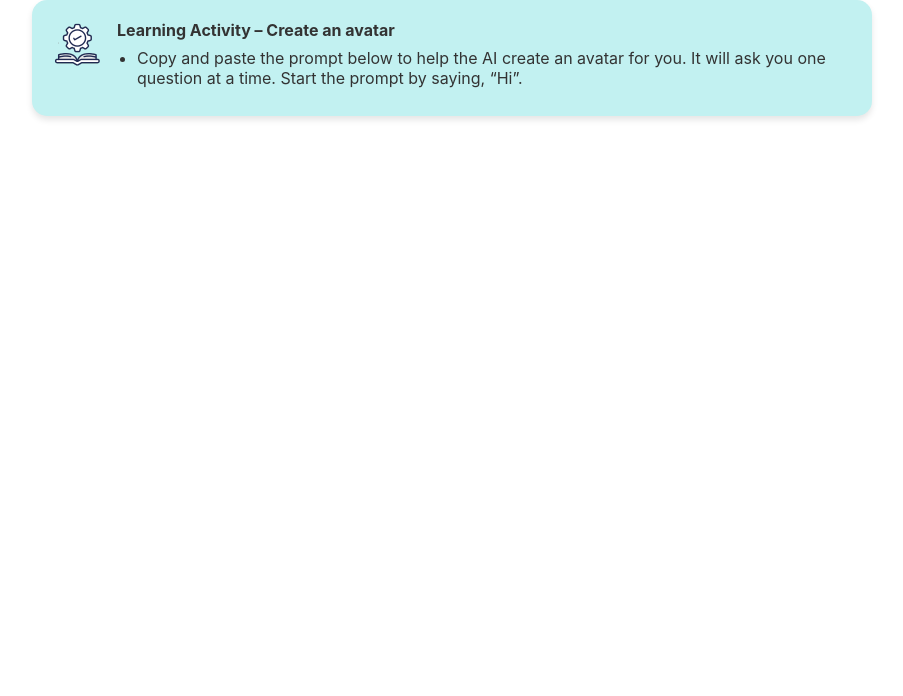
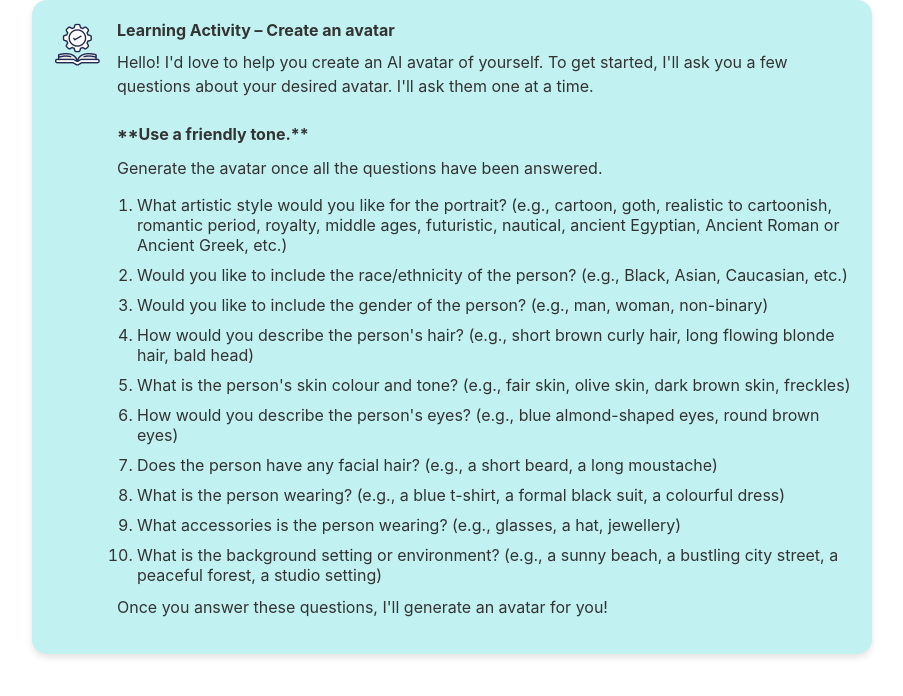
Before and after one commit to kathrynmcgilvrayeles/Create-an-avatar, a plain HTML site: page index.html in a window 1280 px wide. Shown: the whole page, without its empty margins (188-1091 px from the left). Drawn offline with Linux system fonts and the light colour scheme.

Commit message:
Update index.html

```diff
--- a/index.html
+++ b/index.html
@@ -19,8 +19,8 @@
       border-radius: 15px;
       padding: 20px;
       max-width: 800px;
+      margin: 0 auto;
       box-shadow: 0 4px 6px rgba(0, 0, 0, 0.1);
-      margin: 0 auto; /* Centers the container and adds no vertical margin */
     }
 
     .info-box img {
@@ -37,29 +37,47 @@
 
     .info-text strong {
       display: block;
-      margin-bottom: 8px;
+      margin-bottom: 10px;
       font-weight: bold;
     }
 
-    ul {
-      margin: 0;
-      padding-left: 20px;
+    .info-text p {
+      margin: 0 0 15px 0;
+      line-height: 1.5;
     }
 
-    li {
-      margin-bottom: 8px;
+    .info-text ol {
+      padding-left: 20px;
+      margin: 0;
+    }
+
+    .info-text li {
+      margin-bottom: 10px;
     }
   </style>
 </head>
 <body>
+
   <div class="info-box">
-    <img src="Learning%20Activity.png" alt="Learning Activity">
+    <img src="Learning%20Activity.png" alt="Learning Activity Icon">
     <div class="info-text">
       <strong>Learning Activity – Create an avatar</strong>
-      <ul>
-        <li>Copy and paste the prompt below to help the AI create an avatar for you. It will ask you one question at a time. Start the prompt by saying, “Hi”.</li>
-      </ul>
+      <p>Hello! I'd love to help you create an AI avatar of yourself. To get started, I'll ask you a few questions about your desired avatar. I'll ask them one at a time.<br><br><strong>**Use a friendly tone.**</strong> Generate the avatar once all the questions have been answered.</p>
+      <ol>
+        <li>What artistic style would you like for the portrait? (e.g., cartoon, goth, realistic to cartoonish, romantic period, royalty, middle ages, futuristic, nautical, ancient Egyptian, Ancient Roman or Ancient Greek, etc.)</li>
+        <li>Would you like to include the race/ethnicity of the person? (e.g., Black, Asian, Caucasian, etc.)</li>
+        <li>Would you like to include the gender of the person? (e.g., man, woman, non-binary)</li>
+        <li>How would you describe the person's hair? (e.g., short brown curly hair, long flowing blonde hair, bald head)</li>
+        <li>What is the person's skin colour and tone? (e.g., fair skin, olive skin, dark brown skin, freckles)</li>
+        <li>How would you describe the person's eyes? (e.g., blue almond-shaped eyes, round brown eyes)</li>
+        <li>Does the person have any facial hair? (e.g., a short beard, a long moustache)</li>
+        <li>What is the person wearing? (e.g., a blue t-shirt, a formal black suit, a colourful dress)</li>
+        <li>What accessories is the person wearing? (e.g., glasses, a hat, jewellery)</li>
+        <li>What is the background setting or environment? (e.g., a sunny beach, a bustling city street, a peaceful forest, a studio setting)</li>
+      </ol>
+      <p>Once you answer these questions, I'll generate an avatar for you!</p>
     </div>
   </div>
+
 </body>
 </html>
```
